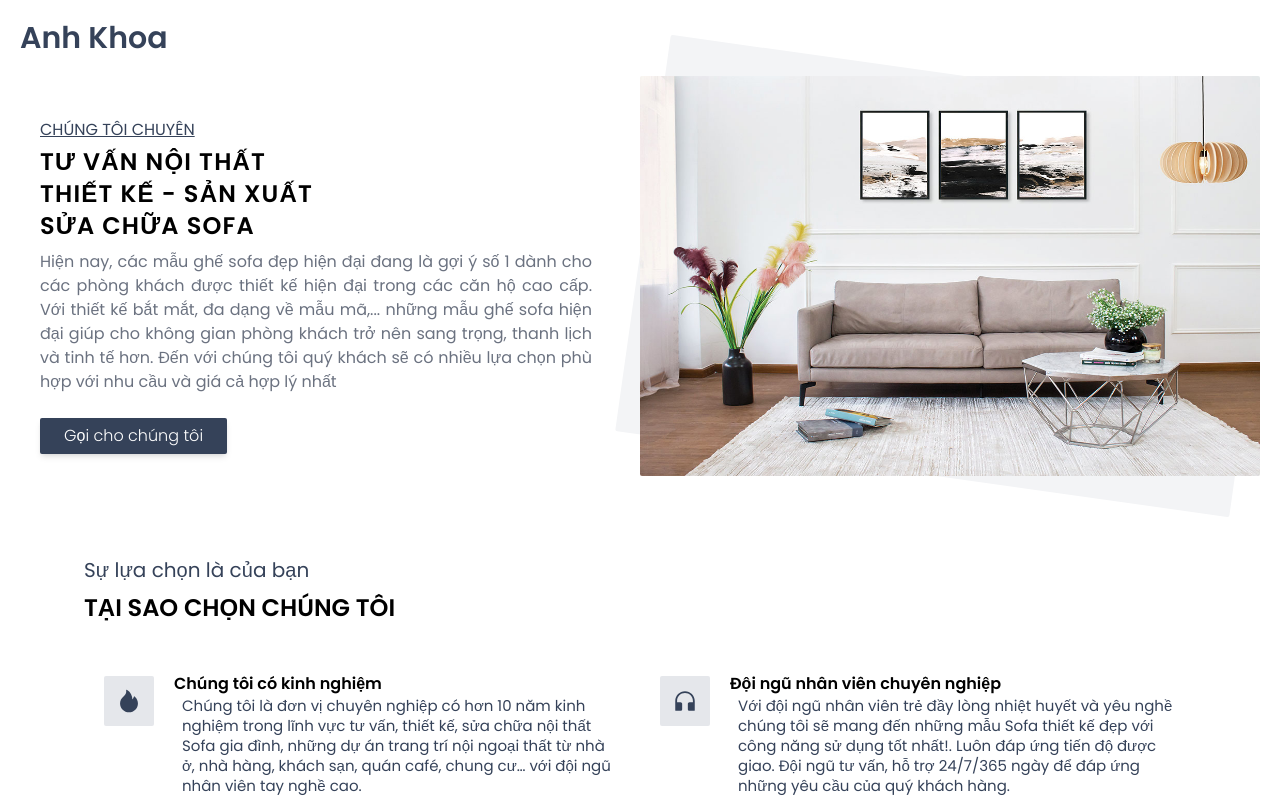
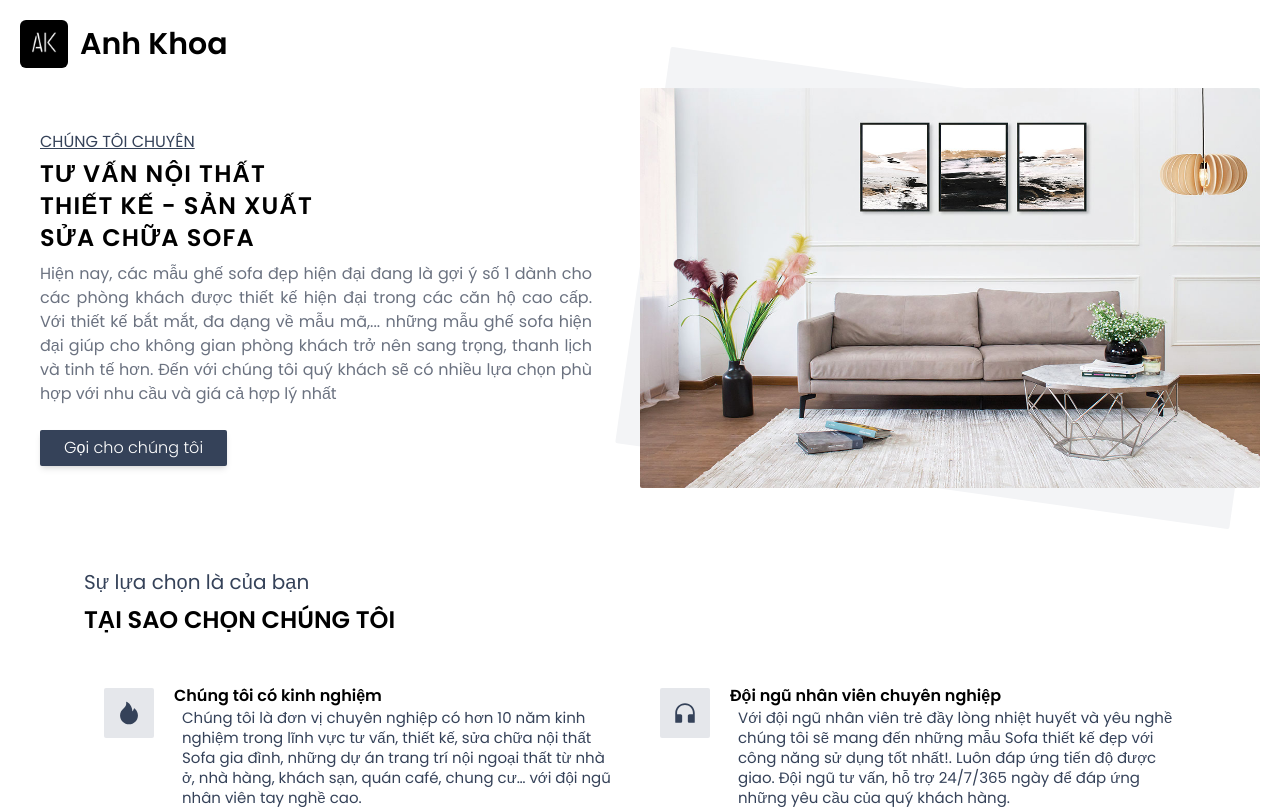
Before and after one commit to ThanhNhan1301/Anhkhoa, a Next.js app: page / in a window 1280 px wide. Shown: the top 809 px of the page. Built offline with nearby package versions, Linux system fonts and the light colour scheme.

Commit message:
add logo

```diff
--- a/components/FormSendMessage.jsx
+++ b/components/FormSendMessage.jsx
@@ -4,6 +4,7 @@ import React from "react";
 import { AiOutlineExpand, AiOutlineSend, AiFillPhone } from "react-icons/ai";
 import Moment from "react-moment";
 import { db } from "../firebase/firestore";
+import Image from "next/image";
 
 function FormSendMessage({ data }) {
   const [sendMessage, setSendMessage] = React.useState("");
@@ -81,11 +82,15 @@ function FormSendMessage({ data }) {
                   <div className="flex items-center gap-2">
                     {item.sender == "admin" && (
                       <div
-                        className="w-9 h-9 bg_primary text-white flex justify-center items-center
-                          rounded-full shadow-md flex-shrink-0
+                        className="w-8 h-8 text-white rounded-full overflow-hidden
+                        shadow-md flex-shrink-0 relative
                         "
                       >
-                        <span>AK</span>
+                        <Image
+                          src="/logo.png"
+                          className="w=full h-full"
+                          layout="fill"
+                        />
                       </div>
                     )}
                     <div
--- a/components/Header.jsx
+++ b/components/Header.jsx
@@ -5,7 +5,14 @@ import React from "react";
 function Header() {
   return (
     <div className="w-full" id="header">
-      <div className="text-3xl font-semibold capitalize py-5 color_primary lg:px-5 z-20">
+      <div
+        className="
+        flex justify-start items-center gap-3
+        text-3xl font-semibold capitalize py-5 text-black lg:px-5 z-20"
+      >
+        <div className="w-12 h-12 relative rounded-md overflow-hidden">
+          <Image src="/logo.png" layout="fill" />
+        </div>
         <Link href="/">Anh Khoa</Link>
       </div>
       <div className="flex justify-between items-center md:flex-col-reverse">
```
Also changed, not shown: public/logo.png (added).
